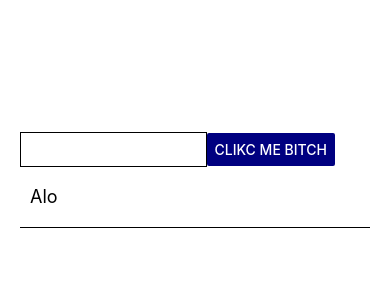
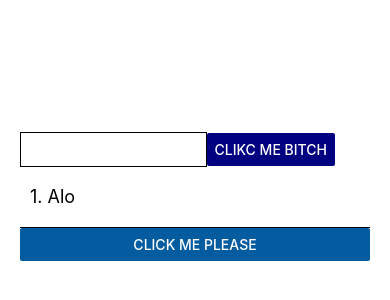
Before and after one commit to Alisher778/React-Native-Practice, a React Native app in the folder project01/: screen / in a window 390 px wide. Shown: the part 88-388 px from the top of the page. Built offline with nearby package versions, Linux system fonts and the light colour scheme.

Commit message:
added button

```diff
--- a/project01/App.js
+++ b/project01/App.js
@@ -1,10 +1,12 @@
 import React, {Component} from 'react';
 import {
   Button,
+  Image,
   StyleSheet,
   Text,
   TextInput,
   View} from 'react-native';
+  import City from './src/components/Weather/Weather';
 
 export default class App extends Component {
   state = {input: '', city: ['Alo'], error: false};
@@ -24,7 +26,6 @@ export default class App extends Component {
   render() {
     return(
       <View style={styles.font}>
-        <Text>{this.state.input}</Text>
         <View style={{flexDirection: 'row', justifyContent: 'space-between', width: '90%', alignItems: 'center'}}>
           <TextInput
             id="cityInput"
@@ -40,8 +41,14 @@ export default class App extends Component {
           />
         </View>
         <View style={{flexDirection: "column"}}>
-          {this.state.city.map((city, i) => <Text key={i} style={styles.list}>{city}</Text>)}
+          {this.state.city.map((city, i) => <City key={i} id={i+1} name={city} />)}
         </View>
+        <Button
+          onPress={() => alert('Hello Man!')}
+          color="#045ca0"
+          title="Click Me Please"
+          style={{height: 40, borderColor: "#045ca0", borderWidth: 1, borderStyle: "solid"}}
+        />
       </View>
     );
   }
@@ -81,13 +88,5 @@ const styles = StyleSheet.create({
     borderColor: 'red',
     width: '70%',
     height: 35
-  }, list: {
-    lineHeight: 40,
-    fontSize: 18,
-    borderColor: "#000",
-    borderStyle: "solid",
-    borderWidth: 0,
-    borderBottomWidth: 1,
-    padding: 10
   }
 })
--- a/project01/src/components/Weather/Weather.js
+++ b/project01/src/components/Weather/Weather.js
@@ -1,12 +1,24 @@
 import React from 'react';
 import {StyleSheet, Text, View} from 'react-native';
 
-export default Weather React.Component {
+export default class Weather extends React.Component {
     render() {
         return(
             <View>
-                <Text>Nice One</Text>
+                <Text style={styles.list} >{this.props.id}. {this.props.name}</Text>
             </View>
         );
     }
 }
+
+const styles = StyleSheet.create({
+    list: {
+        lineHeight: 40,
+        fontSize: 18,
+        borderColor: "#000",
+        borderStyle: "solid",
+        borderWidth: 0,
+        borderBottomWidth: 1,
+        padding: 10
+      }
+})
```
